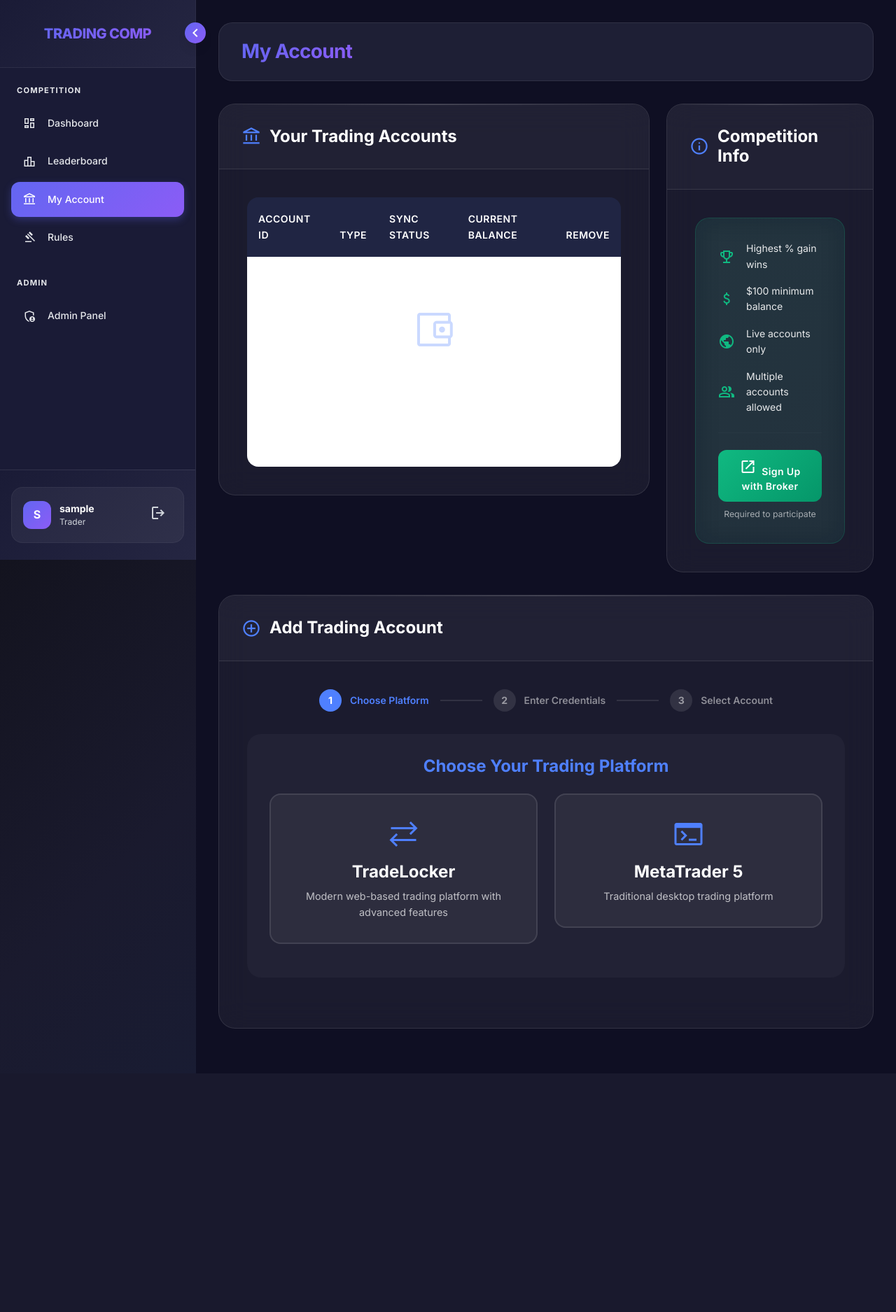
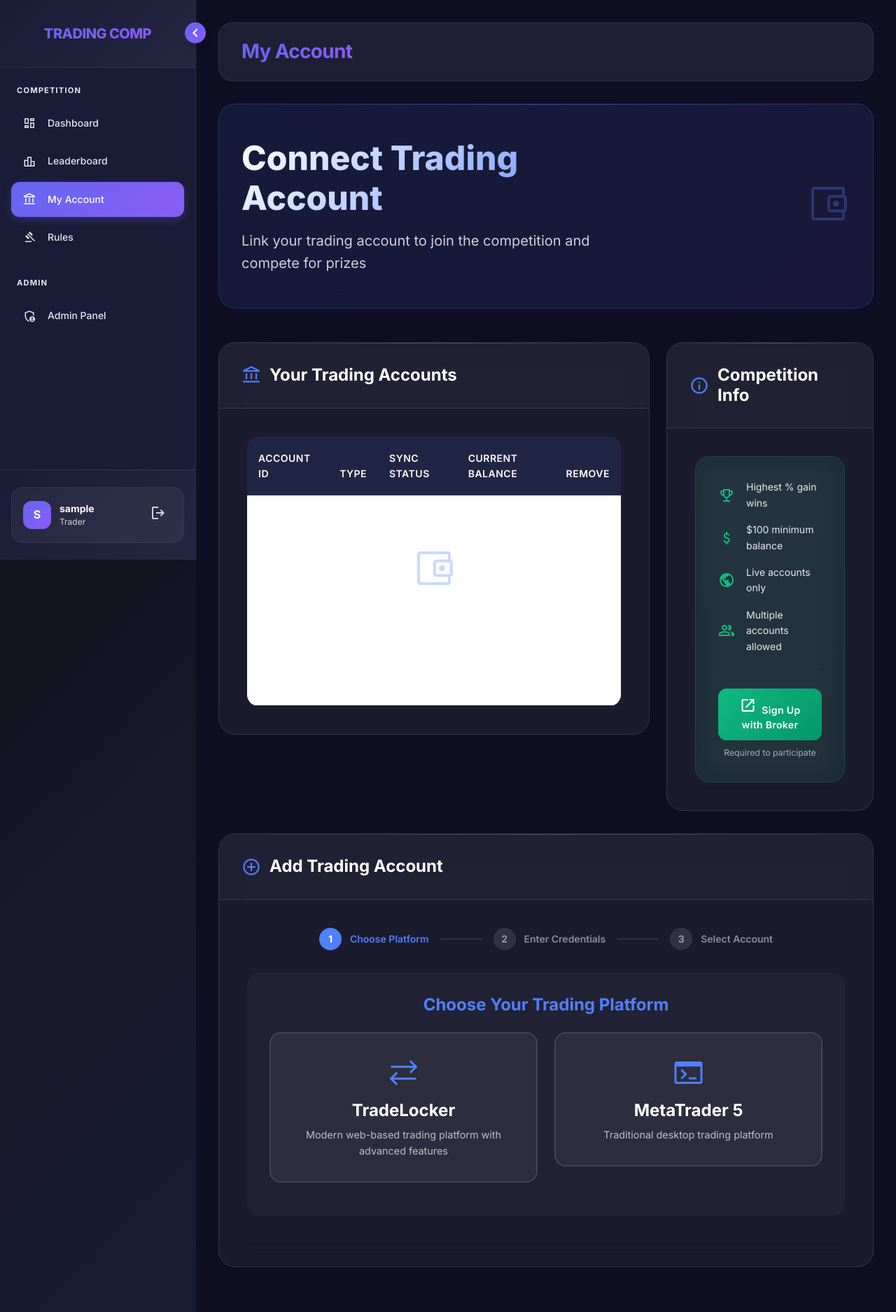
Before and after one commit to Tradersimpulse/tradecomp, a Flask app: page /accounts in a window 1280 px wide. Shown: the whole page at 70% size. Before the commit the page ends 1470 px from the top, so only its background shows below. Run offline with Flask 3, Linux system fonts and the light colour scheme; the visitor is signed in with stand-in values (Sample User, id 1); data that the repository does not hold is empty.

Commit message:
Update accounts.html

```diff
--- a/templates/accounts.html
+++ b/templates/accounts.html
@@ -586,6 +586,21 @@
 {% endblock %}
 
 {% block content %}
+
+<!-- Hero Section -->
+<div class="accounts-hero fade-in-up">
+    <div class="row align-items-center">
+        <div class="col-lg-8">
+            <h1>Connect Trading Account</h1>
+            <p>Link your trading account to join the competition and compete for prizes</p>
+        </div>
+        <div class="col-lg-4 text-lg-end">
+            <span class="material-symbols-outlined" style="font-size: 4rem; color: rgba(79, 128, 255, 0.3);">
+                account_balance_wallet
+            </span>
+        </div>
+    </div>
+</div>
 
 <div class="row">
     <!-- Trading Accounts Section -->
```
